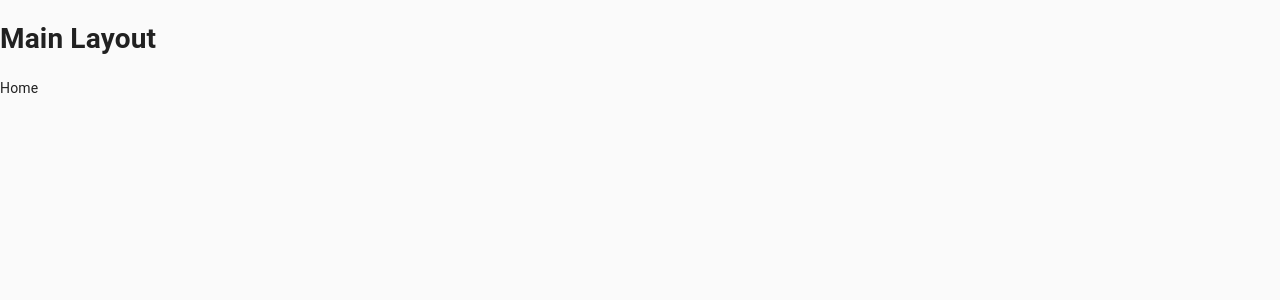
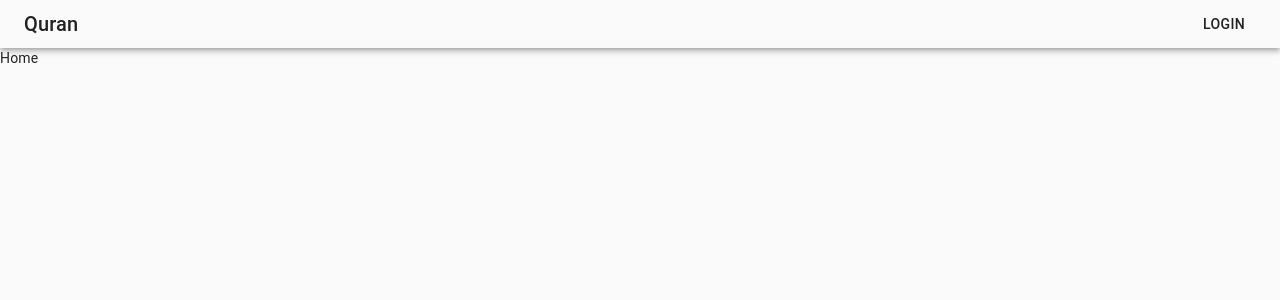
Before and after one commit to IslamicNet/quran-ui, a React (Create React App) app: page / in a window 1280 px wide. Shown: the top 300 px of the page. Built offline with nearby package versions, Linux system fonts and the light colour scheme.

Commit message:
adding header

```diff
--- a/src/Routes.js
+++ b/src/Routes.js
@@ -1,4 +1,4 @@
-import { BrowserRouter, Switch, Redirect } from "react-router-dom";
+import { BrowserRouter, Switch } from "react-router-dom";
 import Router from "./Router";
 
 import Home from "views/Home";
@@ -7,7 +7,7 @@ const Routes = () => {
   return (
     <BrowserRouter>
       <Switch>
-        <Router exact path="/" component={Home} />
+        <Router exact path="/" title="Home" component={Home} />
       </Switch>
     </BrowserRouter>
   );
--- /dev/null
+++ b/src/layout/Header/TopBar.js
@@ -0,0 +1,36 @@
+import { makeStyles } from "@material-ui/core/styles";
+import AppBar from "@material-ui/core/AppBar";
+import Toolbar from "@material-ui/core/Toolbar";
+import Typography from "@material-ui/core/Typography";
+import Button from "@material-ui/core/Button";
+
+const useStyles = makeStyles((theme) => ({
+  root: {
+    flexGrow: 1,
+  },
+  menuButton: {
+    marginRight: theme.spacing(2),
+  },
+  title: {
+    flexGrow: 1,
+  },
+}));
+
+const TopBar = () => {
+  const classes = useStyles();
+
+  return (
+    <div className={classes.root}>
+      <AppBar position="static" color="transparent">
+        <Toolbar variant="dense">
+          <Typography variant="h6" className={classes.title}>
+            Quran
+          </Typography>
+          <Button color="inherit">Login</Button>
+        </Toolbar>
+      </AppBar>
+    </div>
+  );
+};
+
+export default TopBar;
--- a/src/layout/Layout.js
+++ b/src/layout/Layout.js
@@ -1,7 +1,9 @@
+import TopBar from "./Header/TopBar";
+
 const Layout = ({ children }) => {
   return (
     <div>
-      <h1>Main Layout</h1>
+      <TopBar />
       {children}
     </div>
   );
```
